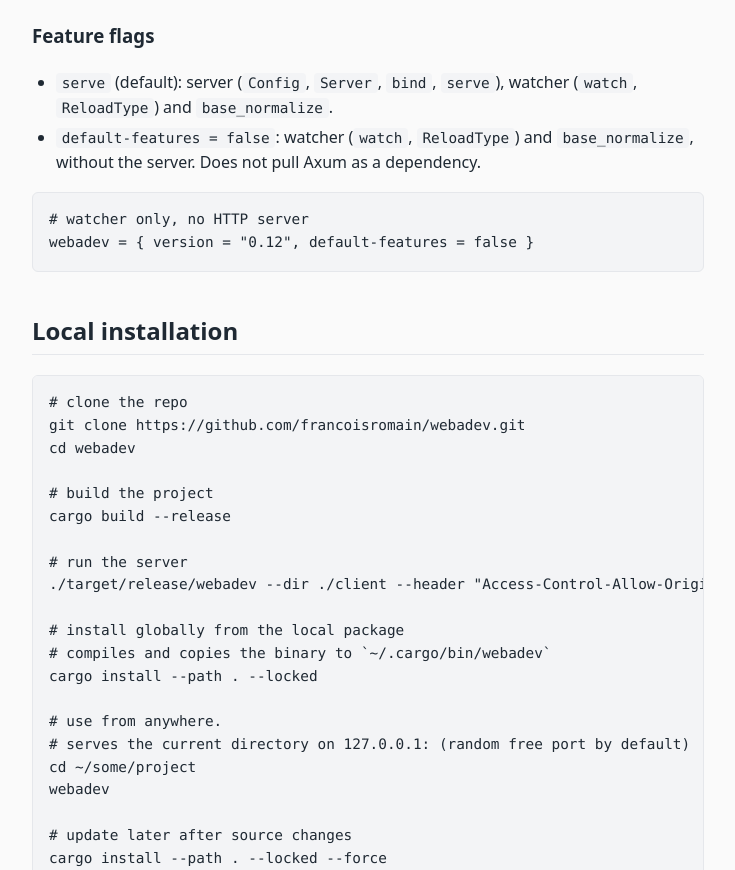
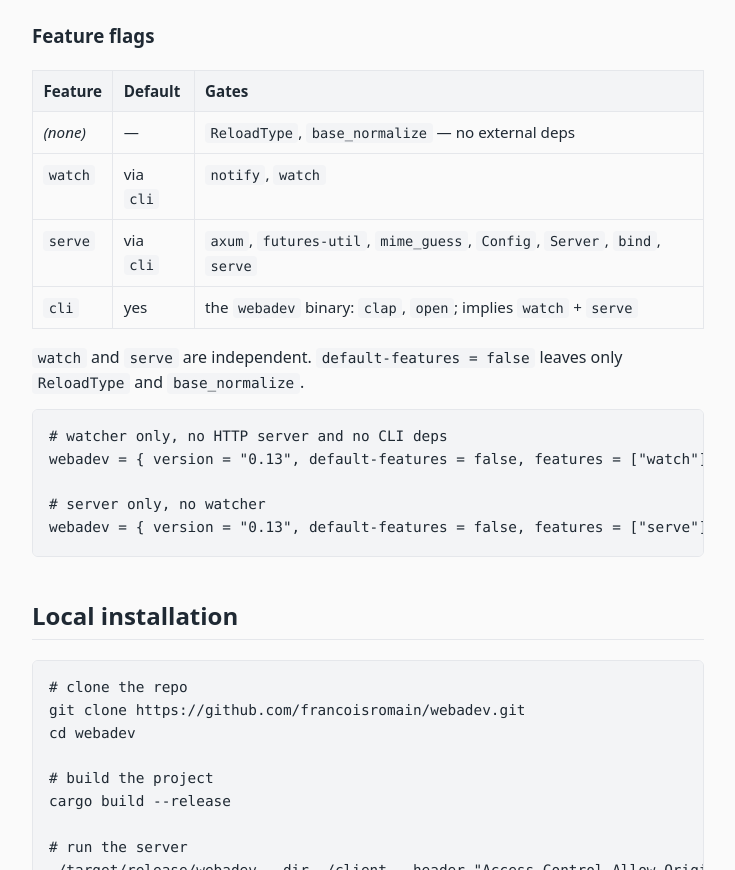
Before and after one commit to francoisromain/webadev, a plain HTML site: page client/index.html in a window 1280 px wide. Shown: the part 4745-5615 px from the top of the page, without its empty margins (272-1007 px from the left). Drawn offline with Linux system fonts and the light colour scheme.

Commit message:
feat: split features (cli, watch, serve)

```diff
--- a/client/index.html
+++ b/client/index.html
@@ -228,21 +228,53 @@ assert!(base_normalize("app").is_err());      // must start with `/`
 assert!(base_normalize("/app/../x").is_err());</code></pre>
 
     <h3 id="feature-flags">Feature flags</h3>
-    <ul>
-      <li>
-        <code>serve</code> (default): server (<code>Config</code>,
-        <code>Server</code>, <code>bind</code>, <code>serve</code>), watcher
-        (<code>watch</code>, <code>ReloadType</code>) and
-        <code>base_normalize</code>.
-      </li>
-      <li>
-        <code>default-features = false</code>: watcher (<code>watch</code>,
-        <code>ReloadType</code>) and <code>base_normalize</code>, without the
-        server. Does not pull Axum as a dependency.
-      </li>
-    </ul>
-    <pre><code># watcher only, no HTTP server
-webadev = { version = "0.12", default-features = false }</code></pre>
+    <table>
+      <thead>
+        <tr>
+          <th>Feature</th>
+          <th>Default</th>
+          <th>Gates</th>
+        </tr>
+      </thead>
+      <tbody>
+        <tr>
+          <td><em>(none)</em></td>
+          <td>—</td>
+          <td><code>ReloadType</code>, <code>base_normalize</code> — no external deps</td>
+        </tr>
+        <tr>
+          <td><code>watch</code></td>
+          <td>via <code>cli</code></td>
+          <td><code>notify</code>, <code>watch</code></td>
+        </tr>
+        <tr>
+          <td><code>serve</code></td>
+          <td>via <code>cli</code></td>
+          <td>
+            <code>axum</code>, <code>futures-util</code>, <code>mime_guess</code>,
+            <code>Config</code>, <code>Server</code>, <code>bind</code>, <code>serve</code>
+          </td>
+        </tr>
+        <tr>
+          <td><code>cli</code></td>
+          <td>yes</td>
+          <td>
+            the <code>webadev</code> binary: <code>clap</code>, <code>open</code>;
+            implies <code>watch</code> + <code>serve</code>
+          </td>
+        </tr>
+      </tbody>
+    </table>
+    <p>
+      <code>watch</code> and <code>serve</code> are independent.
+      <code>default-features = false</code> leaves only <code>ReloadType</code>
+      and <code>base_normalize</code>.
+    </p>
+    <pre><code># watcher only, no HTTP server and no CLI deps
+webadev = { version = "0.13", default-features = false, features = ["watch"] }
+
+# server only, no watcher
+webadev = { version = "0.13", default-features = false, features = ["serve"] }</code></pre>
 
     <h2 id="local-installation">Local installation</h2>
 
--- a/client/styles.css
+++ b/client/styles.css
@@ -102,6 +102,25 @@ pre code {
   line-height: 1.5;
 }
 
+table {
+  width: 100%;
+  border-collapse: collapse;
+  margin: 1rem 0;
+  font-size: 0.95rem;
+}
+
+th,
+td {
+  border: 1px solid var(--border);
+  padding: 0.5rem 0.65rem;
+  text-align: left;
+  vertical-align: top;
+}
+
+th {
+  background: var(--code-bg);
+}
+
 a {
   color: var(--accent);
 }
```
Also changed, not shown: 6 other files.
